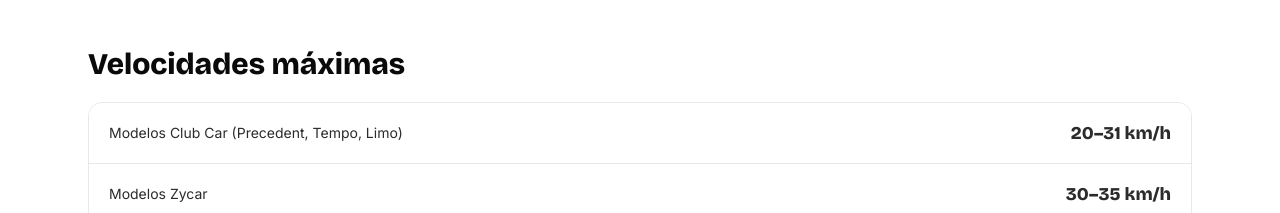
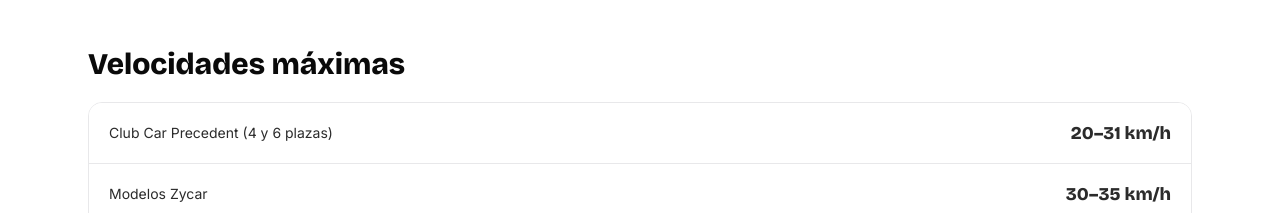
Before and after one commit to kennyrosario18-max/bolt-web, a Next.js app: page /soporte in a window 1280 px wide. Shown: the part 1662-1875 px from the top of the page. Built offline with nearby package versions, Linux system fonts and the light colour scheme.

Commit message:
Restaurar 'Club Car Precedent (4 y 6 plazas)' en el manual — confirmado por Kenny; la fila Zycar se mantiene
Co-Authored-By: Claude Fable 5 <noreply@anthropic.com>

```diff
--- a/src/views/support.tsx
+++ b/src/views/support.tsx
@@ -65,7 +65,7 @@ const T = {
     ],
     speedTitle: "Velocidades máximas",
     speeds: [
-      ["Modelos Club Car (Precedent, Tempo, Limo)", "20–31 km/h"],
+      ["Club Car Precedent (4 y 6 plazas)", "20–31 km/h"],
       ["Modelos Zycar", "30–35 km/h"],
       ["Modelos ECO (Plus, Sport, Cross, Track)", "30–35 km/h"],
       ["Zona residencial", "MAX 25 km/h"],
@@ -148,7 +148,7 @@ const T = {
     ],
     speedTitle: "Maximum speeds",
     speeds: [
-      ["Club Car models (Precedent, Tempo, Limo)", "20–31 km/h"],
+      ["Club Car Precedent (4 & 6 seats)", "20–31 km/h"],
       ["Zycar models", "30–35 km/h"],
       ["ECO models (Plus, Sport, Cross, Track)", "30–35 km/h"],
       ["Residential areas", "MAX 25 km/h"],
```
